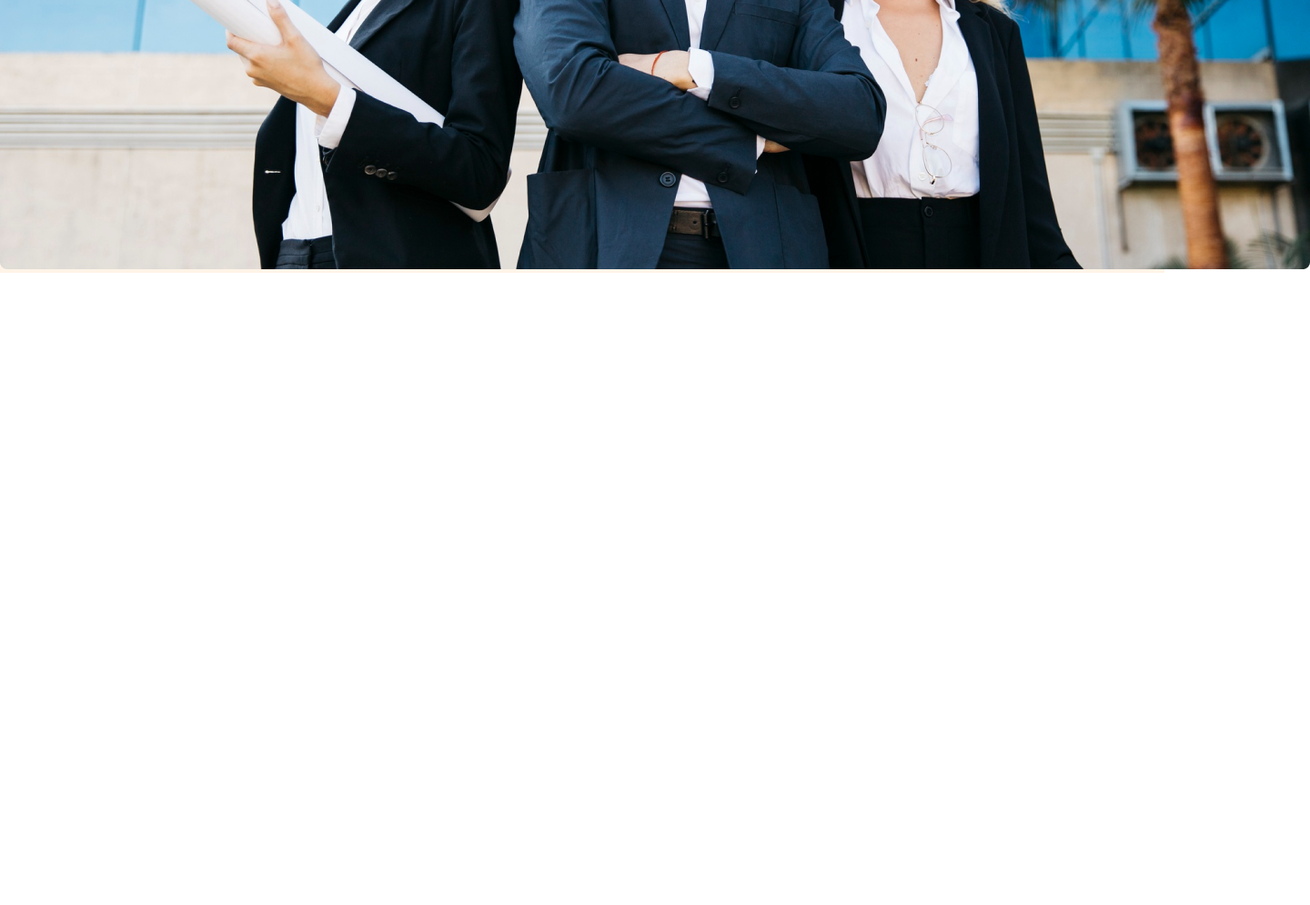
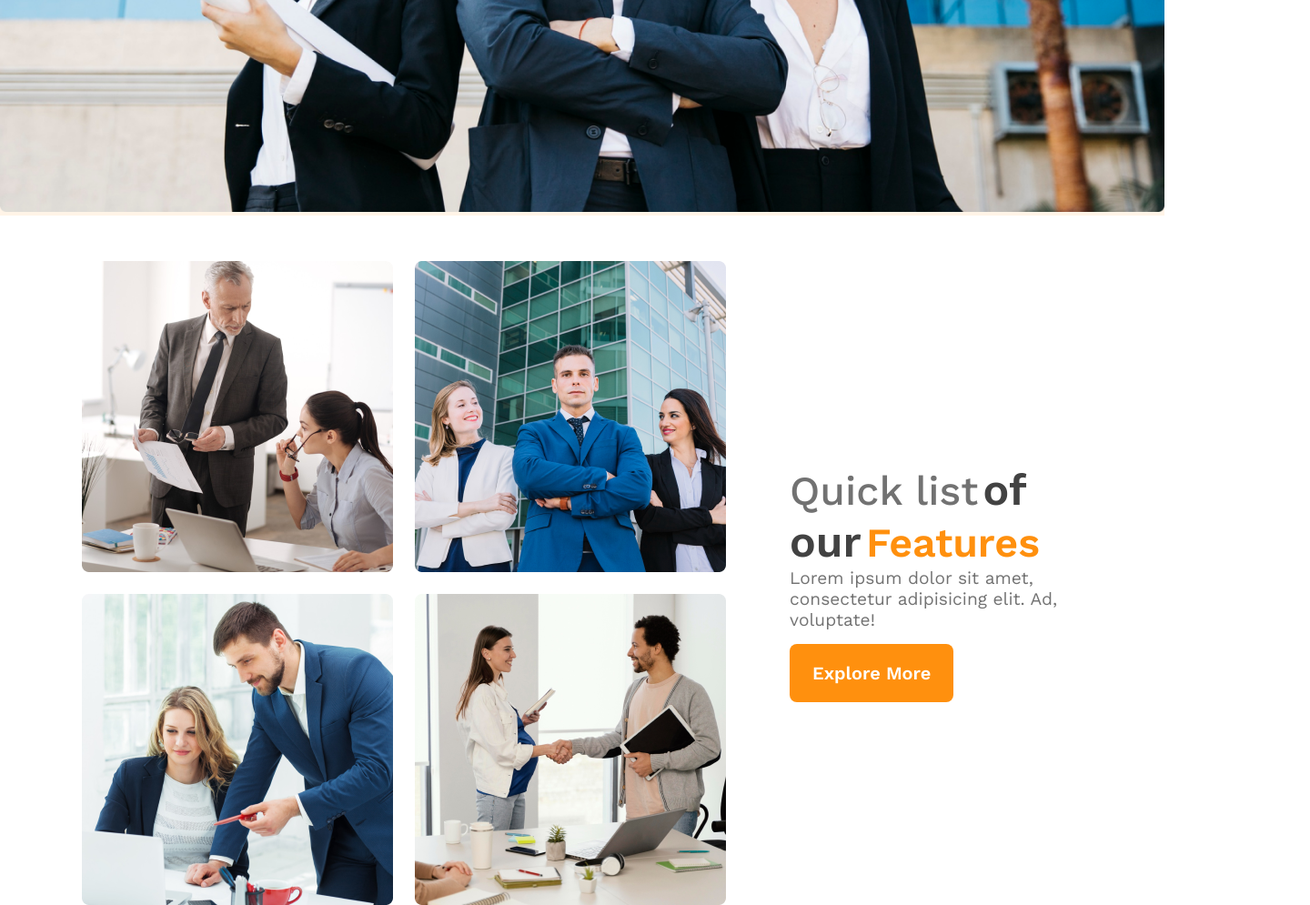
Before and after one commit to ar-sayem/g3-architects, a plain HTML site: page index.html in a window 1280 px wide. Shown: the part 945-1940 px from the top of the page at 91% size, 1440 px wide, since content can reach past the window. Before the commit the page ends 1245 px from the top, so only its background shows below. Drawn offline with nearby package versions, Linux system fonts and the light colour scheme.

Commit message:
added feature section-1

```diff
--- a/index.html
+++ b/index.html
@@ -20,18 +20,41 @@
         </nav>
         <div class="banner">
         <div class="banner-content">
-            <h1 class="banner-title dark1">Brand New
+            <h1 class="banner-title dark1">Brand New <br>
                 Group of Architects
                 </h1>
             <p class="banner-description">There are many variations of passages of Lorem Ipsum available, but the majority have suffered alteration in some form, by injected humour, or randomised words which don't look even</p>
             <div><button class="btn-primary">Explore More</button></div>
         </div>
-        <img src="assets/banner.png" alt="">
+        <img class="banner-img" src="assets/banner.png" alt="">
         </div>
     </header>
-    <MAIN>
+    <main>
+        <section class="features-1-container display-flex">
+            <div class="feature1-img-container">
+                <img src="assets/team1.png" alt="">
+                <img src="assets/team2.png" alt="">
+                <img src="assets/team3.png" alt="">
+                <img src="assets/team4.png" alt="">
+            </div>
+            <div class="feature1-details ">
+               <div>
+                <h3><span class="primary-text1">Quick list</span> <span class="dark2">of our</span> <span class="primary-text2">Features</span></h3>
+                <p class="dark3">Lorem ipsum dolor sit amet, consectetur adipisicing elit. Ad, voluptate!</p>
+                <button class="btn-primary">Explore More</button>
+               </div>
+            </div>
 
-    </MAIN>
+        </section>
+
+        <section class="features-2-container">
+
+
+        </section>
+
+
+
+    </main>
     <footer>
 
     </footer>
--- a/styles/style.css
+++ b/styles/style.css
@@ -25,6 +25,17 @@
     color: #727272;
     font-size: 1.2rem;
 }
+.primary-text1{
+    font-size: 2.8rem;
+    font-weight: 500;
+    color: #727272;
+}
+.primary-text2{
+    color: #ff900e;
+    font-size: 2.8rem;
+    font-weight: 600;
+}
+
 .bg-color{
     background-color: #FFF4E7;
 }
@@ -36,8 +47,10 @@
     font-weight: 600;
     border-radius: 8px;
     border: none;
+    margin-top: 15px;
 
 }
+
 
 
 
@@ -82,3 +95,24 @@ nav , .banner{
 .banner-description{
     margin:20px 0 ;
 }
+.banner-img{
+    width: 100%;
+}
+/* ............feature section-1............. */
+.features-1-container{
+    max-width: 1100px;
+    margin: 0 auto;
+    margin-top: 50px;
+}
+.feature1-img-container{
+    display: grid;
+    grid-template-columns: repeat(2,1fr);
+    gap: 24px;
+    margin-right: 70px;
+}
+.feature1-details {
+    display: flex;
+    align-items: center;
+
+}
+/* ..............feature section-2 */
```
